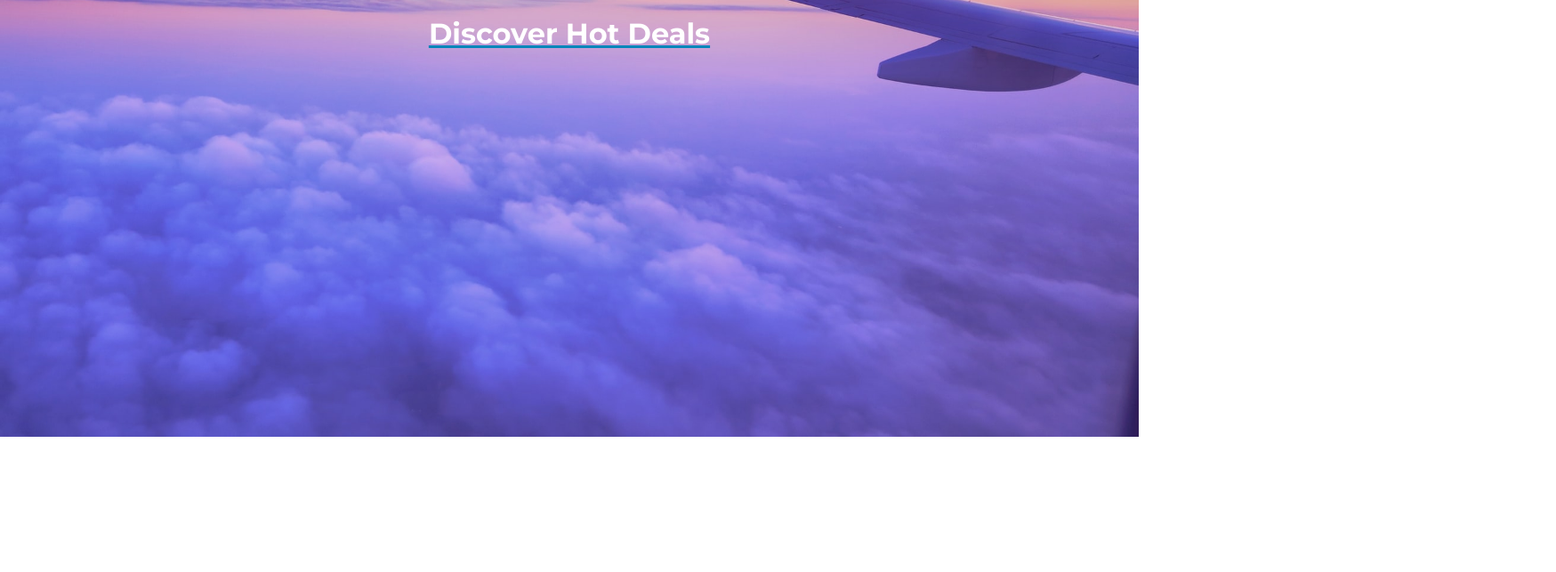
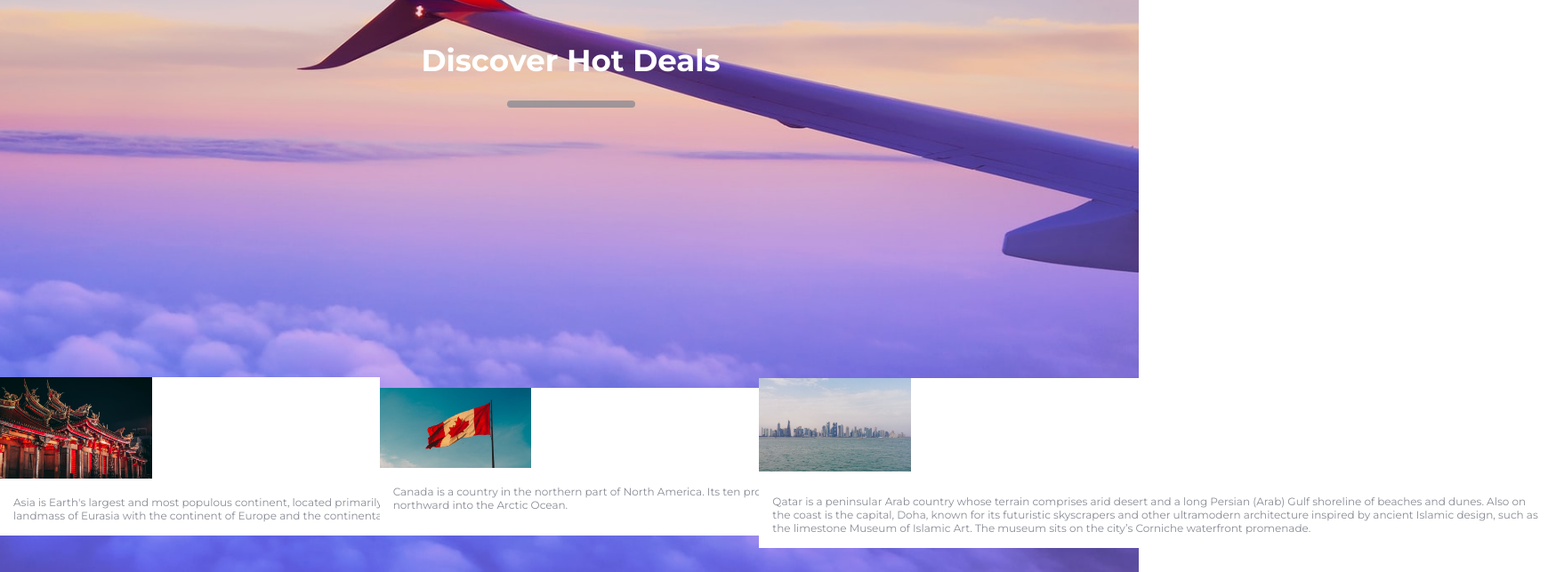
Before and after one commit to Tola-byte/Flight, a plain HTML site: page index.html in a window 1280 px wide. Shown: the part 309-952 px from the top of the page at 89% size, 1749 px wide, since content can reach past the window. Before the commit the page ends 800 px from the top, so only its background shows below. Drawn offline with Linux system fonts and the light colour scheme.

Commit message:
Flight cont

```diff
--- a/index.html
+++ b/index.html
@@ -49,12 +49,40 @@
                 <h1>Discover Hot Deals</h1>
             </div>
 
-            <div class="info-cards">
-                <div class="card">
+            <div class="Info-cards">
+            <div class="card">
+                <div class="imgc">
+                    <img src="./Asia.jpg" alt="Asia picture">
+                </div>
+                    <div class="info">
+                        <p>Asia is Earth's largest and most populous continent, located primarily in the Eastern and Northern Hemispheres. It shares the continental landmass of Eurasia with the
+                             continent of Europe and the continental landmass of Afro-Eurasia with both Europe and Africa. </p>
+                        </div>
+            </div>
+            <div class="card">
+                <div class="imgc">
+                    <img src="./Canada.jpg" alt="Canada picture">
+                </div>
+                    <div class="info">
+                        <p>Canada is a country in the northern part of North America. Its ten provinces
+                             and three territories extend from the Atlantic to the Pacific and northward into the Arctic Ocean. </p>
+                        </div>
+            </div>
+            <div class="card">
+                <div class="imgc">
+                    <img src="./Qatar.jpg" alt="Qatar picture">
+                </div>
+                    <div class="info">
+                        <p>Qatar is a peninsular Arab country whose terrain comprises arid desert and a long Persian (Arab)
+                             Gulf shoreline of beaches and dunes. Also on the coast is the capital, Doha, known for its futuristic skyscrapers and other ultramodern architecture inspired by ancient Islamic design, such as
+                            the limestone Museum of Islamic Art. The museum sits on the city’s Corniche waterfront promenade.</p>
+                        </div>
+            </div>
 
-                </div>
 
-            </div>
+        </div>
+
+
         </main>
     </div>
 
--- a/style.css
+++ b/style.css
@@ -13,7 +13,7 @@ body{
 }
 
 .container{
-    height: 100vh;
+    height: 150vh;
     width: 100vw;
     background-image: url('./high.jpg');
     background-size: cover;
@@ -43,6 +43,7 @@ nav .links{
     flex-direction: column;
     align-items: center;
     margin-bottom: 20px;
+    font-size: 1.5rem;
 }
 
 .form-line1{
@@ -101,14 +102,73 @@ p{
     margin-bottom: 5px;
 }
 
-div.h1{
-    font-weight: bold;
+.h1{
+    /* font-size: 3.5rem;
+    text-transform: uppercase;
+    letter-spacing: 3px; */
 }
 
-div .a{
-    text-decoration-line: underline;
-    text-decoration-color: #0086ba;
+.a{
+    /* text-decoration-line: underline;
+    text-decoration-color: #0086ba; */
     text-align: center;
-    margin: 50px;
+    font-size: 17px;
+    margin-right: -3px;
+    margin-bottom: 5rem;
+    color: white;
+    position: relative;
+}
+
+.a::after{
+    width: 9rem;
+    height: 0.5rem;
+    background-color: #013f5e50;
+    position: absolute;
+    bottom: -2rem;
+    left: 50%;
+    content: '';
+    transform: translateX(-50%);
+    border-radius: 2rem;
+}
+
+.Info-cards{
+    display: flex;
+    justify-content: space-around;
+    align-items: center;
+    width: 100%;
+    position:absolute;
+    left: 50%;
+    top: 90%;
+    bottom: -20%;
+    transform: translate(-50%, -20%);
+    z-index: 10;
 
 }
+
+.Info-cards div{
+    background-color: #ffffff;
+}
+
+.info-cards .card{
+    width: 350px;
+    height: 130px;
+    border-radius: 5px;
+    box-shadow: 2px 3px 18px #222222 ;
+    display: flex;
+}
+
+.card img{
+    width: 40%;
+}
+
+.card .info{
+    width: 70%;
+    padding: 15px;
+    position: absolute;
+}
+
+.card .info p{
+    font-size: 12px;
+    color: #8a8d96;
+
+}
```
Also changed, not shown: Asia.jpg (added), Canada.jpg (added), Qatar.jpg (added).
